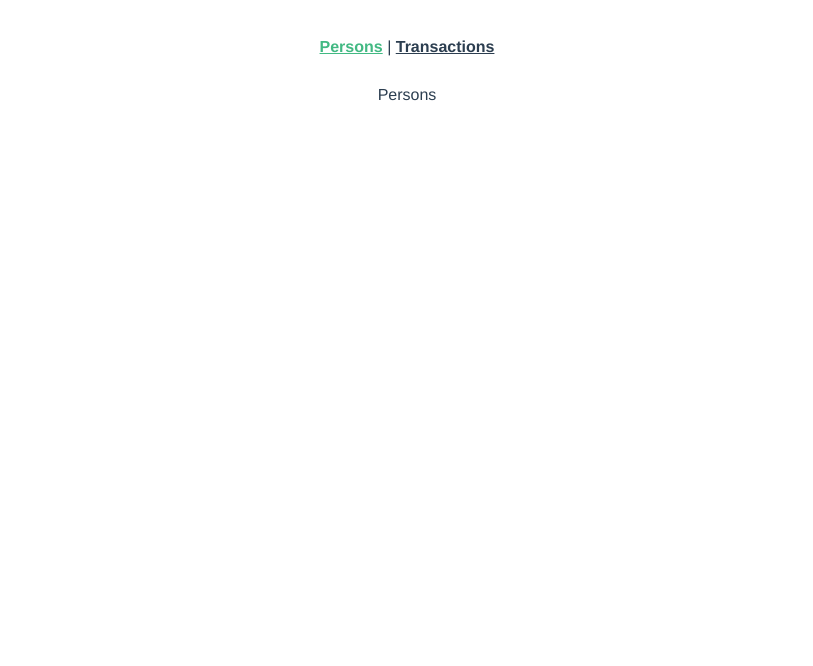
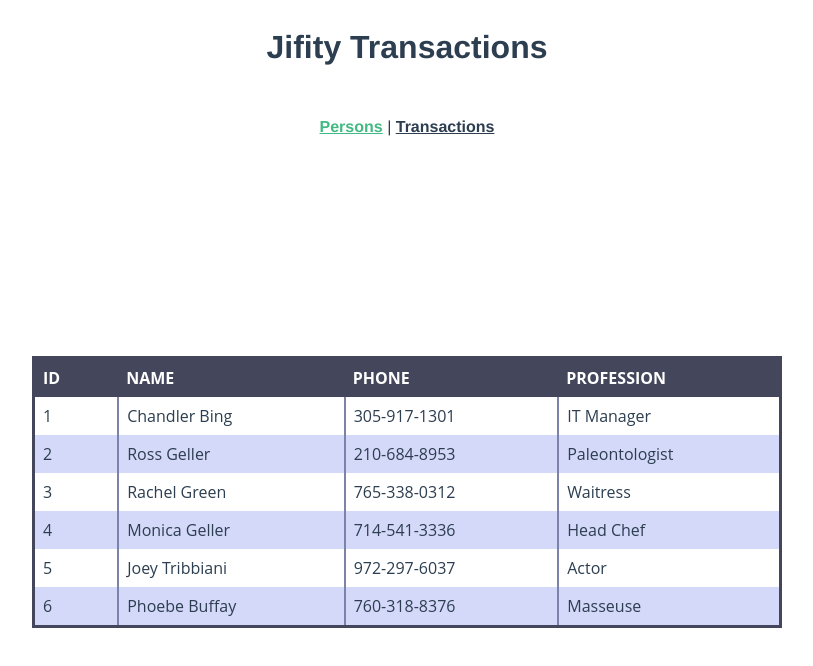
Before and after one commit to rotemorb/jifiti_client, a Vue app: page / in a window 1280 px wide. Shown: the top 666 px of the page, without its empty margins (233-1046 px from the left). Built offline with nearby package versions, Linux system fonts and the light colour scheme.

Commit message:
Add table

```diff
--- a/src/App.vue
+++ b/src/App.vue
@@ -1,5 +1,6 @@
 <template>
   <div id="app">
+    <h1>Jifity Transactions</h1>
     <nav>
       <router-link to="/">Persons</router-link> |
       <router-link to="/Transactions">Transactions</router-link>
@@ -15,6 +16,10 @@
   -moz-osx-font-smoothing: grayscale;
   text-align: center;
   color: #2c3e50;
+  display: grid;
+  height: 100vh;
+  justify-content: center;
+  grid-template-rows: 0.1fr;
 }
 
 nav {
--- a/src/views/PersonsView.vue
+++ b/src/views/PersonsView.vue
@@ -1,28 +1,91 @@
 <template>
-  <div>Persons</div>
+  <div id="personsTbl">
+    <table>
+      <thead>
+        <tr>
+          <th>ID</th>
+          <th>Name</th>
+          <th>Phone</th>
+          <th>Profession</th>
+        </tr>
+      </thead>
+      <tbody>
+        <tr v-for="row in rows" :key="row.id" @click="goToTransactions(row.id)">
+          <td>{{ row.id }}</td>
+          <td>{{ row.name }}</td>
+          <td>{{ row.phone }}</td>
+          <td>{{ row.profession }}</td>
+        </tr>
+      </tbody>
+    </table>
+  </div>
 </template>
 
 <script>
 export default {
   name: 'PersonsView',
-
+  data()
+  {
+    return {
+      rows: [
+        { id: 1, name: "Chandler Bing", phone: '305-917-1301', profession: 'IT Manager' },
+        { id: 2, name: "Ross Geller", phone: '210-684-8953', profession: 'Paleontologist' },
+        { id: 3, name: "Rachel Green", phone: '765-338-0312', profession: 'Waitress' },
+        { id: 4, name: "Monica Geller", phone: '714-541-3336', profession: 'Head Chef' },
+        { id: 5, name: "Joey Tribbiani", phone: '972-297-6037', profession: 'Actor' },
+        { id: 6, name: "Phoebe Buffay", phone: '760-318-8376', profession: 'Masseuse' }
+      ]
+    };
+  },
+  methods:
+  {
+    goToTransactions(id)
+    {
+      console.log("hello", id);
+    }
+  }
 }
 </script>
 
 <!-- Add "scoped" attribute to limit CSS to this component only -->
 <style scoped>
-h3 {
-  margin: 40px 0 0;
+#personsTbl {
+  overflow-x: auto;
 }
-ul {
-  list-style-type: none;
-  padding: 0;
+table {
+  font-family: "Open Sans", sans-serif;
+  width: 750px;
+  border-collapse: collapse;
+  border: 3px solid #44475c;
+  margin: 10px 10px 0 10px;
 }
-li {
-  display: inline-block;
-  margin: 0 10px;
+
+table th {
+  text-transform: uppercase;
+  text-align: left;
+  background: #44475c;
+  color: #fff;
+  padding: 8px;
+  min-width: 30px;
 }
-a {
-  color: #42b983;
+
+table td {
+  text-align: left;
+  padding: 8px;
+  border-right: 2px solid #7d82a8;
+  cursor: pointer;
+}
+
+table td:last-child {
+  border-right: none;
+}
+
+table tbody tr:nth-child(2n) {
+  background: #d4d8f9;
+}
+
+table tbody tr:hover {
+  background-color: #44475c;
+  color: white;
 }
 </style>
--- a/src/views/TransactionsView.vue
+++ b/src/views/TransactionsView.vue
@@ -1,13 +1,13 @@
 <template>
   <div>
-    Transactions
+    <h1>Transactions</h1>
     <span> Looking for Product: {{ this.$route.params.appId }} </span>
   </div>
 </template>
 
 <script>
 export default {
-  name: 'PersonsView',
+  name: 'TransactionsView',
 
 }
 </script>
```
